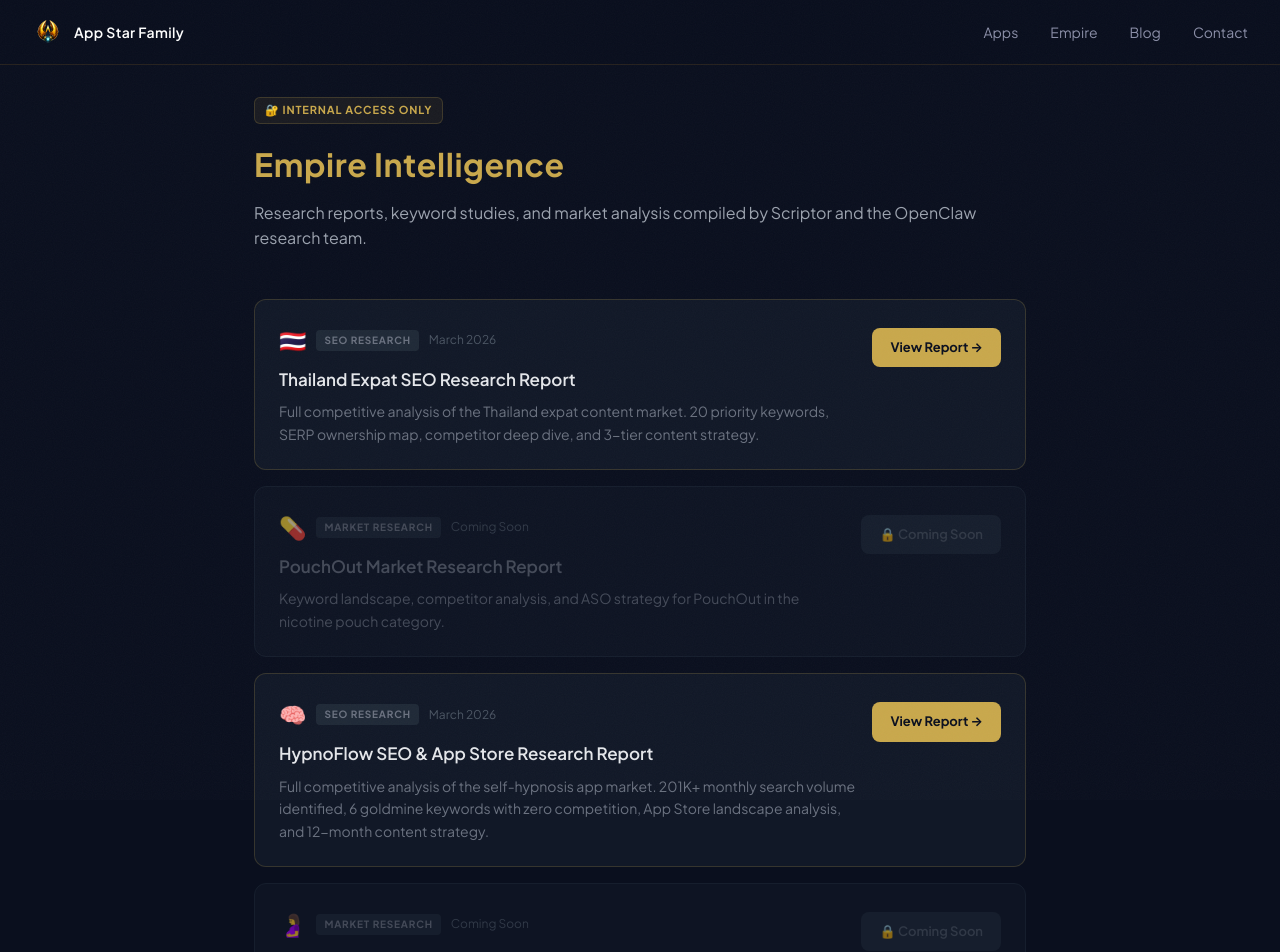
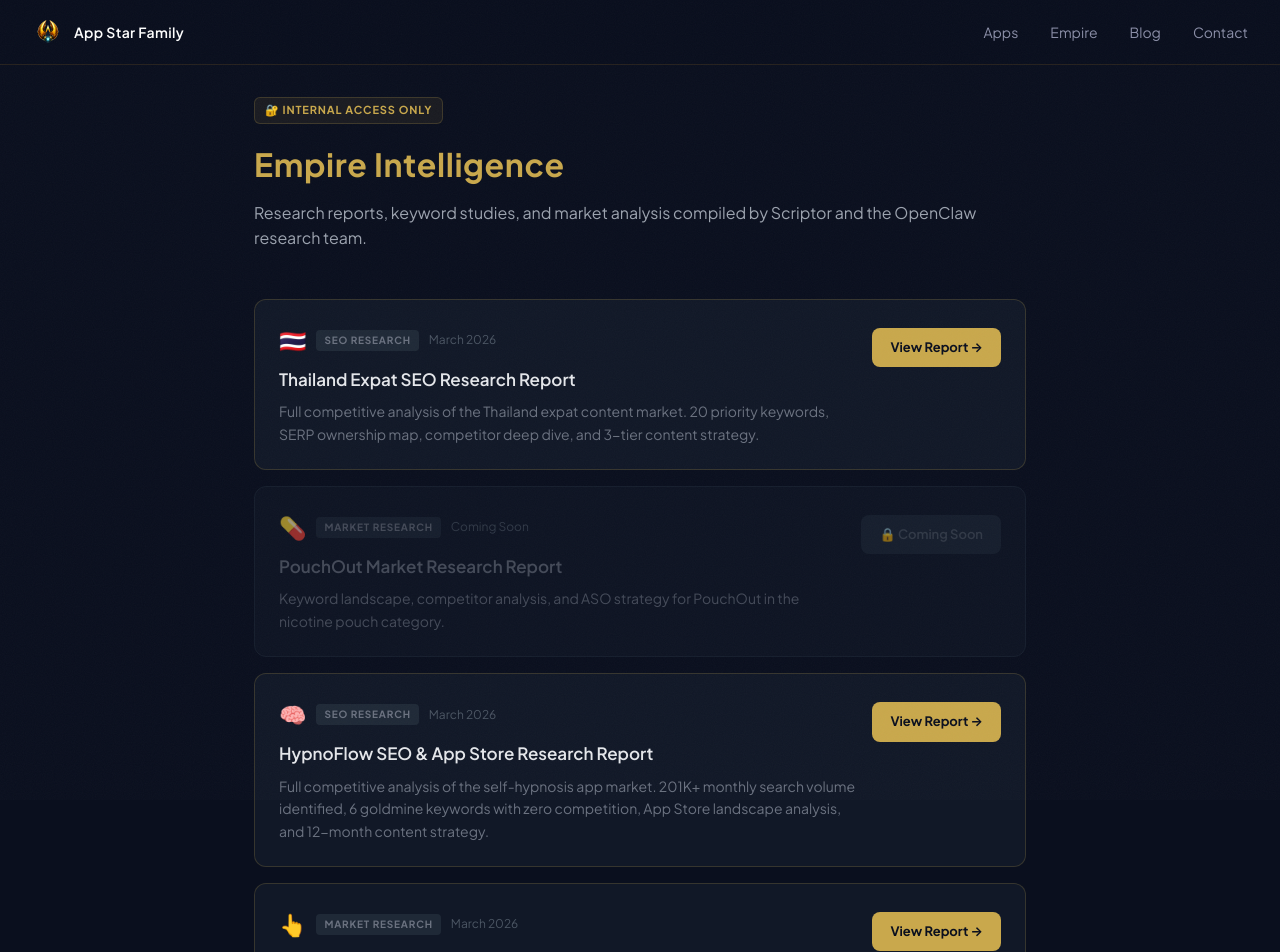
Before and after one commit to AppStarFamily/appstarfamily-web, a Next.js app: page /reports in a window 1280 px wide. Shown: the top 952 px of the page. Built offline with nearby package versions, Linux system fonts and the light colour scheme.

Commit message:
fix(reports): set somatic-tapping hub card to live

```diff
--- a/app/reports/page.tsx
+++ b/app/reports/page.tsx
@@ -33,6 +33,15 @@
     date: 'March 2026',
     href: '/reports/hypnoflow',
     tag: 'SEO Research',
+  },
+  {
+    available: true,
+    emoji: '👆',
+    title: 'Somatic Tapping Market Research Report',
+    description: 'Full analysis of the EFT tapping and somatic therapy market. The Tapping Solution dominates with 24M+ sessions, but biometric + AI integration gap creates opportunity. $4.01B market growing 17.5% CAGR.',
+    date: 'March 2026',
+    href: '/reports/somatic-tapping',
+    tag: 'Market Research',
   },
   {
     available: false,
```
